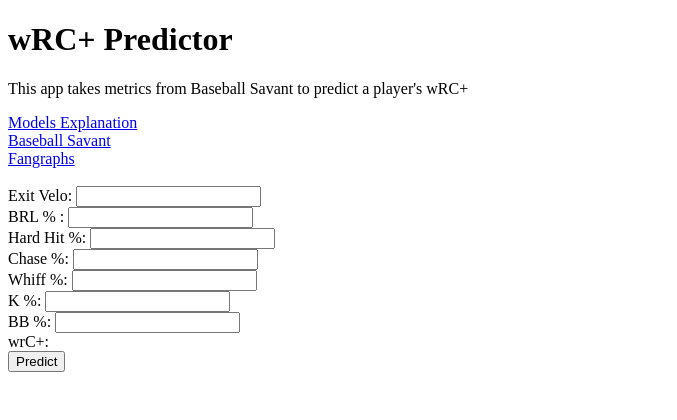
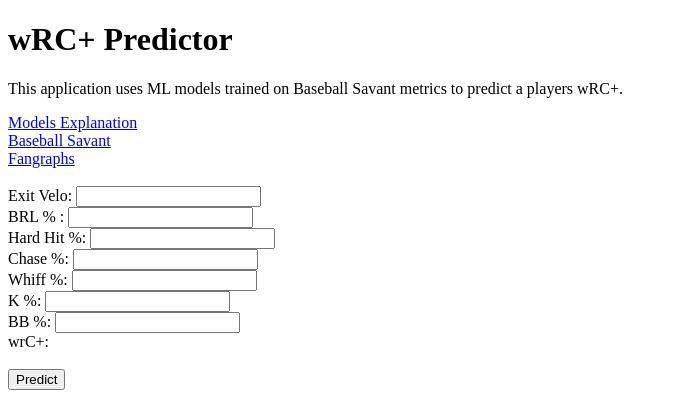
Before and after one commit to perrychenkin/prediction-app, a Flask app: page / in a window 1280 px wide. Shown: the top 420 px of the page, without its empty margins (0-677 px from the left). Run offline with Flask 3, Linux system fonts and the light colour scheme; parts of the project's set-up code (start-up, migrations or seed data) failed here and were passed over.

Commit message:
Update index.html

```diff
--- a/templates/index.html
+++ b/templates/index.html
@@ -2,7 +2,7 @@
 <html>
     <body>
         <h1>wRC+ Predictor</h1>
-        <p>This app takes metrics from Baseball Savant to predict a player's wRC+</p>
+        <p>This application uses ML models trained on Baseball Savant metrics to predict a players wRC+.</p>
         <a href="/models">Models Explanation</a><br>
         <a href="https://baseballsavant.mlb.com/" target="_blank">Baseball Savant</a><br>
         <a href="https://www.fangraphs.com/" target="_blank">Fangraphs</a><br><br>
@@ -14,8 +14,9 @@
             Whiff %: <input type="text" name="whiff_percent"><br>
             K %: <input type="text" name="k_percent"><br>
             BB %: <input type="text" name="bb_percent"><br>
-            wrC+: {{predictions}}<br>
+            wrC+: {{predictions}}<br><br>
             <input type="submit" value="Predict">
         </form>
     </body>
+
 </html>
```
